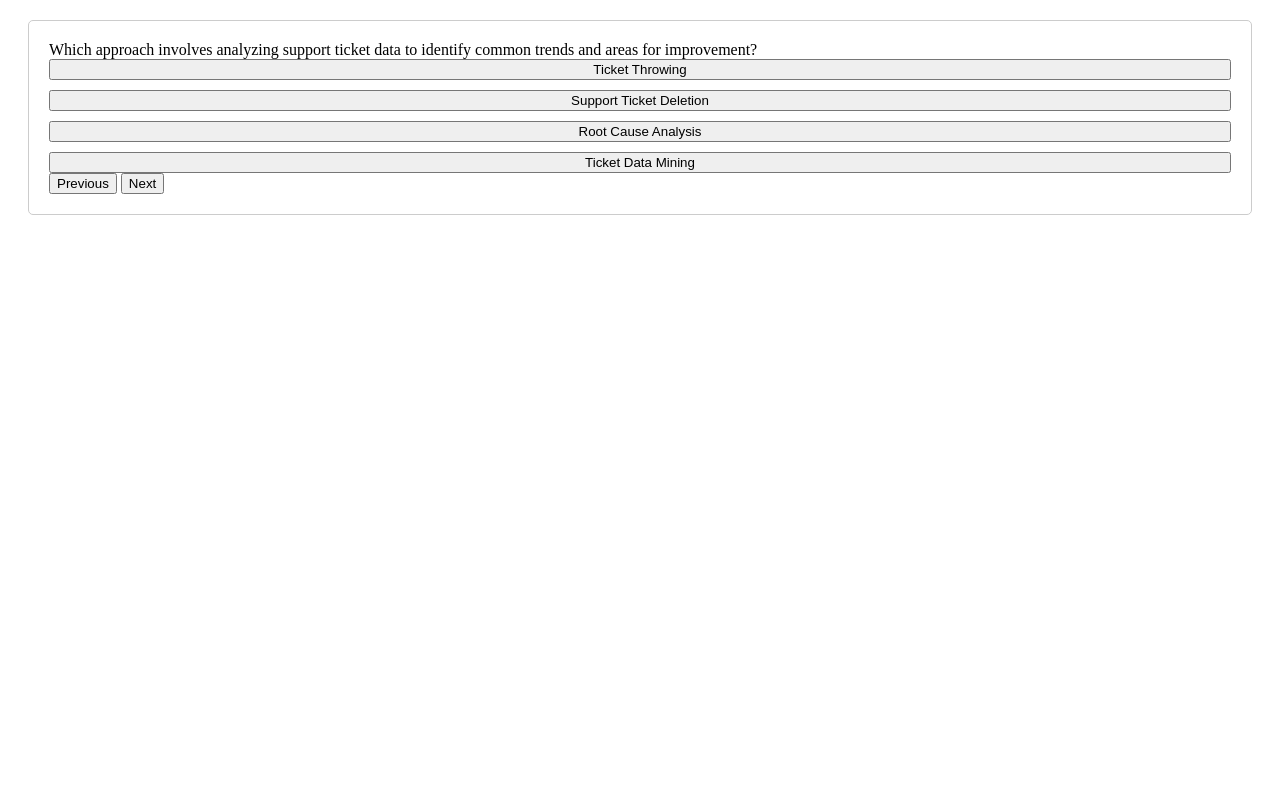
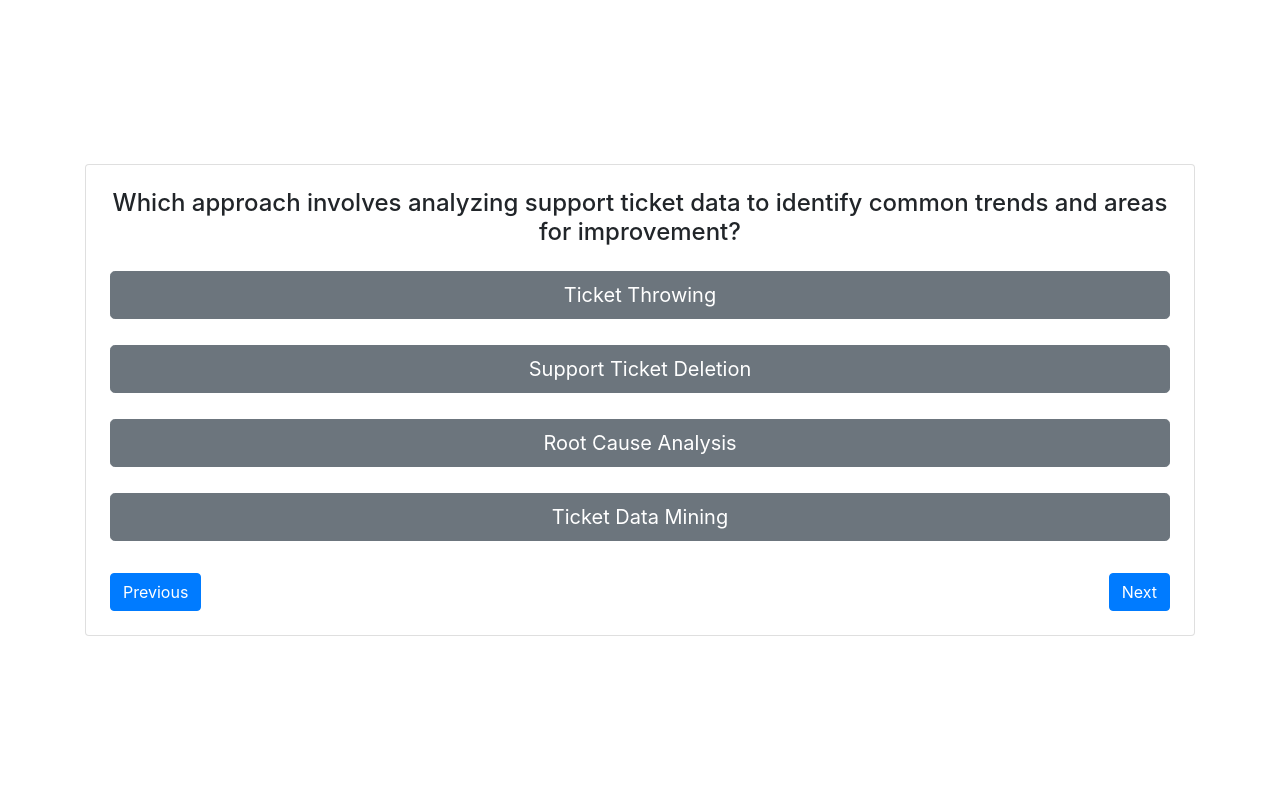
Before and after one commit to CrtAnton/Learn-Python-Website, a Flask app: page /questions_1 in a window 1280 px wide. Run offline with Flask 3, Linux system fonts and the light colour scheme; some libraries are stand-ins or nearby versions.

Commit message:
modified quiz pages, added bootstrap, still messy

```diff
--- a/Website_code/static/quiz_style.css
+++ b/Website_code/static/quiz_style.css
@@ -1,17 +1,45 @@
+.container {
+    display: flex;
+    flex-direction: column;
+    align-items: center;
+    justify-content: center;
+    height: 100vh;
+    max-width: 600px;
+    margin: 0 auto;
+}
+
 .card {
     border: 1px solid #ccc;
     padding: 20px;
-    margin: 20px;
     border-radius: 5px;
+    text-align: center;
 }
+
 .options {
     display: flex;
     flex-direction: column;
     gap: 10px;
 }
+
 .correct {
-    background-color: rgb(85, 209, 85);
+    background-color: rgb(64, 221, 64);
 }
+
 .wrong {
-    background-color: orange;
+    background-color: rgb(236, 126, 36);
 }
+
+.question {
+    margin-bottom: 20px;
+    font-size: 24px;
+}
+
+button {
+    font-size: 18px;
+}
+
+.navigation {
+    display: flex;
+    justify-content: center;
+    margin-top: 20px;
+}
--- a/Website_code/templates/questions/questions1.html
+++ b/Website_code/templates/questions/questions1.html
@@ -4,19 +4,22 @@
     <meta charset="UTF-8">
     <meta name="viewport" content="width=device-width, initial-scale=1.0">
     <link rel="stylesheet" href="{{ url_for('static', filename='quiz_style.css') }}">
+    <link rel="stylesheet" href="https://stackpath.bootstrapcdn.com/bootstrap/4.5.2/css/bootstrap.min.css">
     <title>Trivia Quiz</title>
 </head>
 <body>
-    <div class="card">
-        <div class="question">
-            <!-- Javascript will populate this area -->
-        </div>
-        <div class="options">
-            <!-- Javascript will populate this area -->
-        </div>
-        <div class="navigation">
-            <button onclick="prevQuestion()">Previous</button>
-            <button onclick="nextQuestion()">Next</button>
+    <div class="container d-flex justify-content-center align-items-center vh-100">
+        <div class="card p-4">
+            <div class="question h4 mb-4">
+                <!-- Javascript will populate this area -->
+            </div>
+            <div class="options">
+                <!-- Javascript will populate this area -->
+            </div>
+            <div class="navigation mt-4 d-flex justify-content-between">
+                <button class="btn btn-primary" onclick="prevQuestion()">Previous</button>
+                <button class="btn btn-primary" onclick="nextQuestion()">Next</button>
+            </div>
         </div>
     </div>
 
@@ -35,6 +38,7 @@
             question.options.forEach(option => {
                 const button = document.createElement('button');
                 button.innerText = option;
+                button.className = 'btn btn-secondary btn-lg btn-block mb-2';
                 button.addEventListener('click', () => checkAnswer(option));
                 optionsDiv.appendChild(button);
             });
@@ -47,9 +51,9 @@
 
             buttons.forEach(button => {
                 if (button.innerText === correctAnswer) {
-                    button.classList.add('correct');
+                    button.classList.add('btn-success');
                 } else if (button.innerText === selected && selected !== correctAnswer) {
-                    button.classList.add('wrong');
+                    button.classList.add('btn-danger');
                 }
             });
         }
```
